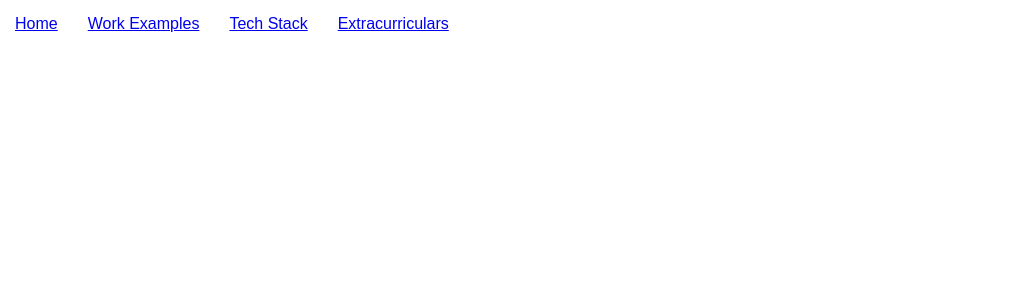
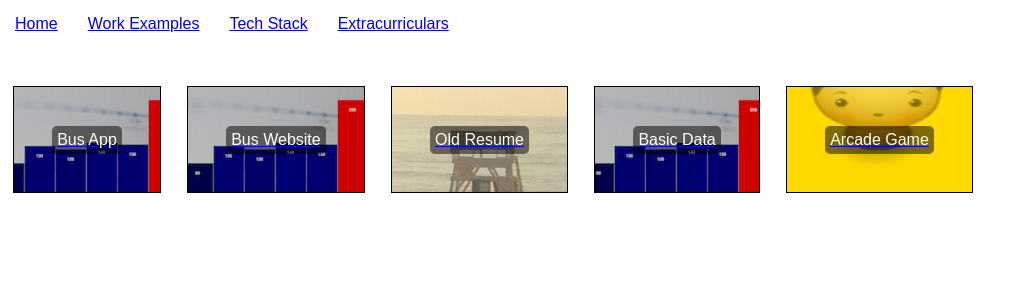
Before and after one commit to jackmasterson/redux-res, a React (Create React App) app: page /works in a window 1280 px wide. Shown: the top 300 px of the page, without its empty margins (0-1023 px from the left). Built offline with nearby package versions, Linux system fonts and the light colour scheme.

Commit message:
adjust linking

```diff
--- a/src/components/Box.js
+++ b/src/components/Box.js
@@ -1,11 +1,13 @@
 import React from 'react';
+import {Link} from 'react-router-dom';
 
 export const Box = (data) => {
     return (
         <div className={`box ${data.class}`}>
-            <a href={`/${data.path}/${data.class}`}>
+            <Link
+                to={`/${data.path}/${data.class}`}>
                 <div className="shade">{data.title}</div>
-            </a>
+            </Link>
         </div>
     );
 }
--- a/src/containers/Extras.js
+++ b/src/containers/Extras.js
@@ -10,11 +10,7 @@ const mapStateToProps = (state) => ({
 })
 
 class Extras extends Component {
-    componentDidMount() {
-        requestData();
-    }
     render() {
-        console.log(this);
         return (
             <div>
                 {this.props.extras.map(info =>
--- a/src/containers/Launch.js
+++ b/src/containers/Launch.js
@@ -8,9 +8,6 @@ const mapStateToProps = (state) => ({
 });
 
 class Main extends Component {
-    componentWillMount() {
-        requestData();
-    }
     render() {
         let keys = Object.keys(this.props.state.data);
 
--- a/src/containers/NavBar.js
+++ b/src/containers/NavBar.js
@@ -7,7 +7,7 @@ export default class NavBar extends Component {
             href: '',
             text: 'Home',
         }, {
-            href: 'work',
+            href: 'works',
             text: 'Work Examples',
         }, {
             href: 'skills',
--- a/src/containers/Skills.js
+++ b/src/containers/Skills.js
@@ -10,11 +10,7 @@ const mapStateToProps = (state) => ({
 })
 
 class Skills extends Component {
-    componentDidMount() {
-        requestData();
-    }
     render() {
-        console.log(this);
         return (
             <div>
                 {this.props.skills.map(info =>
--- a/src/containers/Work.js
+++ b/src/containers/Work.js
@@ -10,9 +10,6 @@ const mapStateToProps= (state) => ({
 })
 
 class Work extends Component {
-    componentDidMount() {
-        requestData();
-    }
     render() {
         return (
             <div>
--- a/src/routes.js
+++ b/src/routes.js
@@ -9,7 +9,7 @@ export const Routes = () => (
     <div >
         <Switch>
             <Route exact path='/' component={Launch} />
-            <Route exact path='/work' component={Work} />
+            <Route exact path='/works' component={Work} />
             <Route exact path='/skills' component={Skills} />
             <Route exact path='/extras' component={Extras} />
         </Switch>
```
Also changed, not shown: src/containers/SelectedPage.js (+11 -3 lines).
